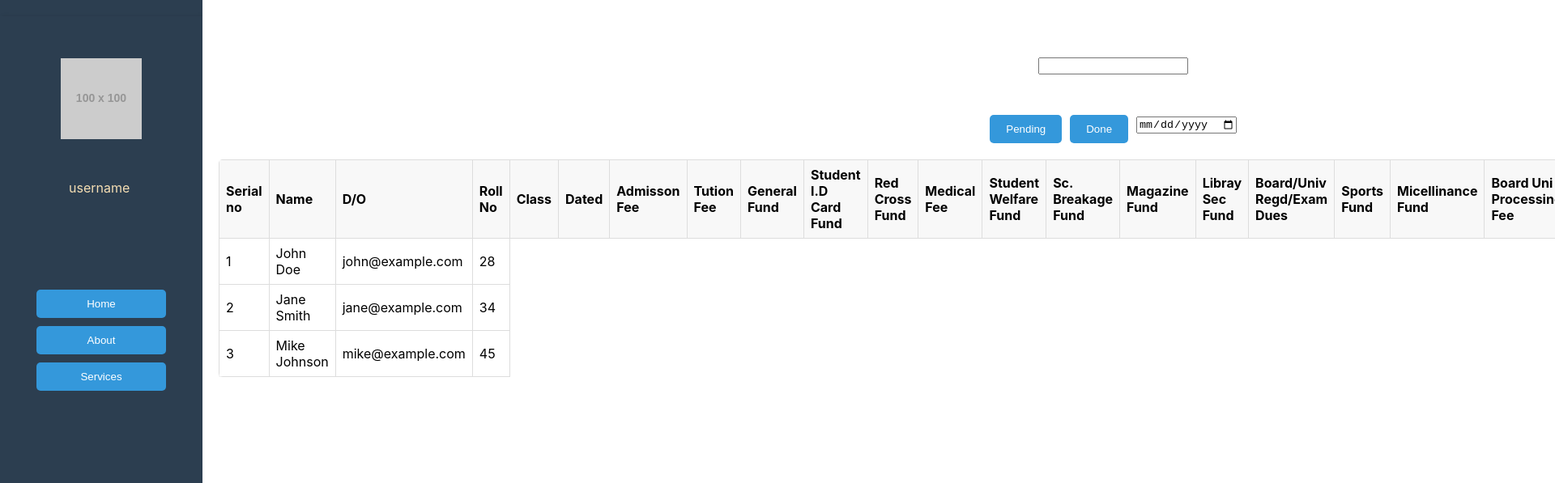
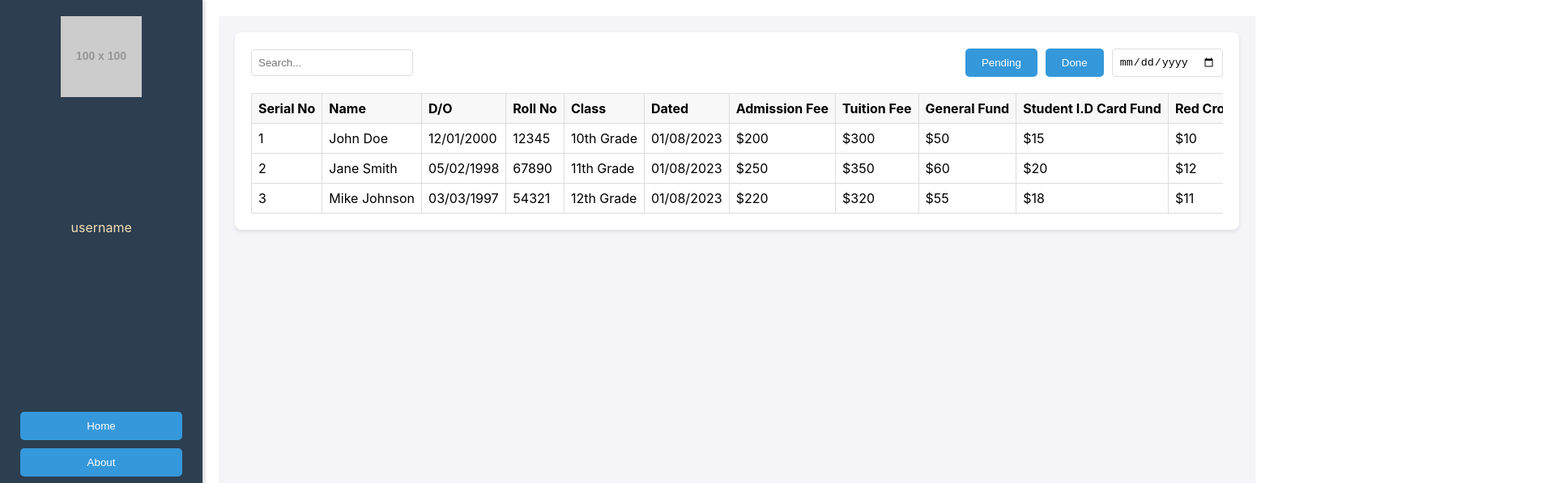
Before and after one commit to MdUmairZafar/fee-management-system-client, a React (Create React App) app: page / in a window 1280 px wide. Shown: the top 597 px of the page at 81% size, 1920 px wide, since content can reach past the window. Built offline with nearby package versions, Linux system fonts and the light colour scheme.

Commit message:
User page Completed Rest is just copy paste

```diff
--- a/src/challan.css
+++ b/src/challan.css
@@ -1,32 +1,56 @@
-/* src/TableComponent.css */
-
-.rotated-text {
-  display: inline-block; /* Ensures proper rotation alignment */
-  transform: rotate(90deg); /* Rotates the text 90 degrees clockwise */
-  transform-origin: left top; /* Adjust the origin point for better alignment */
-  white-space: nowrap; /* Prevents text wrapping */
+/* src/challan.css */
+body {
+  overflow-x: hidden;
+  margin-left: 250px; /* Offset the content by the sidebar width */
+  padding: 20px;
+}
+.challan-container {
+  padding: 20px;
+  background-color: #f4f4f9;
+  box-sizing: border-box;
+  height: 100vh; /* Full viewport height */
+  overflow: hidden;
 }
 
 .table-container {
   display: flex;
   flex-direction: column;
   align-items: center;
+  width: 100%;
+  max-width: 1200px; /* Max width for responsiveness */
+  margin: 0 auto; /* Center align */
   padding: 20px;
   background-color: white;
-  height: 100vh;
-  box-sizing: border-box;
-  width: 100%;
-  overflow: hidden; /* Prevent scrolling of the entire container */
+  box-shadow: 0 2px 4px rgba(0, 0, 0, 0.1);
+  border-radius: 8px;
+  overflow-x: auto; /* Enable horizontal scrolling */
+  overflow-y: hidden; /* Disable vertical scrolling */
 }
 
-.search-feild {
-  padding: 50px;
+.top-bar {
+  display: flex;
+  justify-content: space-between;
+  align-items: center;
+  width: 100%;
+  margin-bottom: 20px;
+}
+
+.search-field input {
+  padding: 8px;
+  width: 200px;
+  border: 1px solid #ddd;
+  border-radius: 4px;
 }
 
 .top-buttons {
   display: flex;
   gap: 10px;
-  margin-bottom: 20px;
+}
+
+.date-picker input {
+  padding: 8px;
+  border: 1px solid #ddd;
+  border-radius: 4px;
 }
 
 .action-button {
@@ -47,18 +71,18 @@
   position: relative;
   display: flex;
   align-items: flex-start;
-  overflow-x: auto;
+  overflow-x: auto; /* Enable horizontal scrolling */
   overflow-y: hidden; /* Disable vertical scrolling */
+  width: 100%;
   max-width: 100%; /* Ensure it doesn't exceed parent width */
+  box-sizing: border-box;
 }
 
 .data-table {
-  width: 100%; /* Take full width of the table-wrapper */
-  min-width: 600px; /* Set minimum width for table to enable scrolling */
+  width: 100%;
+  min-width: 1600px; /* Ensure a minimum width for the table */
   border-collapse: collapse;
   background-color: white;
-  box-shadow: 0 2px 4px rgba(0, 0, 0, 0.1);
-  border-radius: 5px;
   overflow: hidden;
 }
 
@@ -67,6 +91,7 @@
   border: 1px solid #ddd;
   padding: 8px;
   text-align: left;
+  white-space: nowrap; /* Prevent text wrapping */
 }
 
 .data-table th {
@@ -77,17 +102,13 @@
 .side-buttons {
   display: flex;
   flex-direction: column;
-  gap: 20px;
-  margin-left: 50px;
+  gap: 10px;
+  margin-left: 20px;
   position: absolute;
-  right: -220px; /* Adjust this value for button positioning */
-}
-.custom-date-input {
-  display: none; /* Hide the default input */
+  right: -2550px; /* Adjust this value for button positioning */
+  top: 0;
 }
 
-/* Style the custom date picker */
-.custom-date-input::before {
-  content: "📅"; /* Add a calendar icon or any other visual */
-  margin-right: 8px;
+.side-buttons .action-button {
+  width: 180px; /* Button width for consistency */
 }
--- a/src/challan.jsx
+++ b/src/challan.jsx
@@ -7,22 +7,30 @@ const Challan = () => {
   const handleDateChange = (e) => {
     setSelectedDate(e.target.value);
   };
+
   return (
-    <div>
+    <div className="challan-container">
       <div className="table-container">
-        {/* Buttons Above the Table */}
-        <div className="search-feild">
-          <input type="search" name="search-feild" id="" />
+        {/* Search Field and Buttons Above the Table */}
+        <div className="top-bar">
+          <div className="search-field">
+            <input
+              type="search"
+              name="search-field"
+              id=""
+              placeholder="Search..."
+            />
           </div>
           <div className="top-buttons">
             <button className="action-button">Pending</button>
             <button className="action-button">Done</button>
-          <div>
+            <div className="date-picker">
               <input
                 type="date"
                 value={selectedDate}
                 onChange={handleDateChange}
               />
+            </div>
           </div>
         </div>
 
@@ -31,32 +39,32 @@ const Challan = () => {
           <table className="data-table">
             <thead>
               <tr>
-                <th>Serial no</th>
+                <th>Serial No</th>
                 <th>Name</th>
                 <th>D/O</th>
                 <th>Roll No</th>
                 <th>Class</th>
-                <th>Dated </th>
-                <th>Admisson Fee </th>
-                <th>Tution Fee </th>
-                <th> General Fund</th>
-                <th> Student I.D Card Fund</th>
-                <th> Red Cross Fund </th>
-                <th> Medical Fee </th>
-                <th> Student Welfare Fund </th>
-                <th>Sc. Breakage Fund </th>
-                <th> Magazine Fund </th>
-                <th>Libray Sec Fund </th>
-                <th>Board/Univ Regd/Exam Dues </th>
-                <th>Sports Fund </th>
-                <th> Micellinance Fund </th>
-                <th> Board Uni Processing Fee </th>
-                <th>Transport Fund </th>
-                <th>Burqa Fund </th>
-                <th>College Examination Fund </th>
-                <th>Computer Fee </th>
-                <th>2nd-Shifr </th>
-                <th>Fine FUns </th>
+                <th>Dated</th>
+                <th>Admission Fee</th>
+                <th>Tuition Fee</th>
+                <th>General Fund</th>
+                <th>Student I.D Card Fund</th>
+                <th>Red Cross Fund</th>
+                <th>Medical Fee</th>
+                <th>Student Welfare Fund</th>
+                <th>Sc. Breakage Fund</th>
+                <th>Magazine Fund</th>
+                <th>Library Sec Fund</th>
+                <th>Board/Univ Regd/Exam Dues</th>
+                <th>Sports Fund</th>
+                <th>Miscellaneous Fund</th>
+                <th>Board Uni Processing Fee</th>
+                <th>Transport Fund</th>
+                <th>Burqa Fund</th>
+                <th>College Examination Fund</th>
+                <th>Computer Fee</th>
+                <th>2nd Shift</th>
+                <th>Fine Funds</th>
                 <th>Grand Total</th>
               </tr>
             </thead>
@@ -64,20 +72,89 @@ const Challan = () => {
               <tr>
                 <td>1</td>
                 <td>John Doe</td>
-                <td>john@example.com</td>
-                <td>28</td>
+                <td>12/01/2000</td>
+                <td>12345</td>
+                <td>10th Grade</td>
+                <td>01/08/2023</td>
+                <td>$200</td>
+                <td>$300</td>
+                <td>$50</td>
+                <td>$15</td>
+                <td>$10</td>
+                <td>$30</td>
+                <td>$25</td>
+                <td>$5</td>
+                <td>$10</td>
+                <td>$8</td>
+                <td>$100</td>
+                <td>$20</td>
+                <td>$12</td>
+                <td>$10</td>
+                <td>$40</td>
+                <td>$5</td>
+                <td>$30</td>
+                <td>$20</td>
+                <td>$60</td>
+                <td>$10</td>
+                <td>$985</td>
               </tr>
               <tr>
                 <td>2</td>
                 <td>Jane Smith</td>
-                <td>jane@example.com</td>
-                <td>34</td>
+                <td>05/02/1998</td>
+                <td>67890</td>
+                <td>11th Grade</td>
+                <td>01/08/2023</td>
+                <td>$250</td>
+                <td>$350</td>
+                <td>$60</td>
+                <td>$20</td>
+                <td>$12</td>
+                <td>$35</td>
+                <td>$28</td>
+                <td>$6</td>
+                <td>$12</td>
+                <td>$10</td>
+                <td>$110</td>
+                <td>$22</td>
+                <td>$15</td>
+                <td>$12</td>
+                <td>$45</td>
+                <td>$6</td>
+                <td>$35</td>
+                <td>$22</td>
+                <td>$65</td>
+                <td>$12</td>
+                <td>$1110</td>
               </tr>
               <tr>
                 <td>3</td>
                 <td>Mike Johnson</td>
-                <td>mike@example.com</td>
-                <td>45</td>
+                <td>03/03/1997</td>
+                <td>54321</td>
+                <td>12th Grade</td>
+                <td>01/08/2023</td>
+                <td>$220</td>
+                <td>$320</td>
+                <td>$55</td>
+                <td>$18</td>
+                <td>$11</td>
+                <td>$32</td>
+                <td>$27</td>
+                <td>$7</td>
+                <td>$11</td>
+                <td>$9</td>
+                <td>$105</td>
+                <td>$21</td>
+                <td>$14</td>
+                <td>$11</td>
+                <td>$42</td>
+                <td>$6</td>
+                <td>$32</td>
+                <td>$21</td>
+                <td>$62</td>
+                <td>$11</td>
+                <td>$1045</td>
               </tr>
             </tbody>
           </table>
--- a/src/table.css
+++ b/src/table.css
@@ -2,26 +2,25 @@
 .sidebar {
   width: 250px;
   height: 100vh;
-  background-color: #2c3e50;
+  background-color: #2c3e50; /* Sidebar color */
+  position: fixed; /* Makes the sidebar fixed relative to the viewport */
+  top: 0; /* Aligns the top of the sidebar to the top of the viewport */
+  left: 0; /* Aligns the left side of the sidebar to the left of the viewport */
   display: flex;
   flex-direction: column;
-  /* justify-content: space-between; */
+  justify-content: space-between; /* Aligns content evenly from top to bottom */
   align-items: center;
   padding: 20px 0;
   box-shadow: 2px 0 5px rgba(0, 0, 0, 0.1);
-}
-.sidebar {
-  background-color: #2c3e50; /* Sidebar color */
-  display: flex;
-  justify-content: center;
-  align-items: center;
   color: white;
+  overflow-y: auto; /* Ensures content can be scrolled if needed */
 }
 
 .logo img {
   width: 100px;
   height: auto;
   margin-bottom: 20px;
+  /* margin-top: 20px; */
 }
 
 .buttons {
@@ -31,11 +30,10 @@
   gap: 10px;
   width: 80%;
   margin-top: 100px;
-  margin-bottom: 220px;
 }
 
 .sidebar-button {
-  width: 80%;
+  width: 100%;
   padding: 10px 20px;
   background-color: #3498db;
   color: white;
@@ -43,6 +41,7 @@
   border-radius: 5px;
   cursor: pointer;
   transition: background-color 0.3s;
+  text-align: center;
 }
 
 .sidebar-button:hover {
@@ -53,19 +52,22 @@
   width: 80%;
   margin-top: 10px;
   color: wheat;
-  margin-left: 120px;
+  margin-left: 50%;
 }
 
-.empty-field input {
+/* .empty-field input {
   width: 100%;
   padding: 15px;
   border-radius: 5px;
   border: 1px solid #bdc3c7;
-}
+} */
 
 .bottom-button {
   width: 80%;
-  margin-bottom: 10px;
+  display: flex;
+  flex-direction: column;
+  align-items: center;
+  margin-bottom: 30px;
 }
 
 .bottom-button .sidebar-button {
```
Lines whose indentation alone changed are shown as unchanged.
